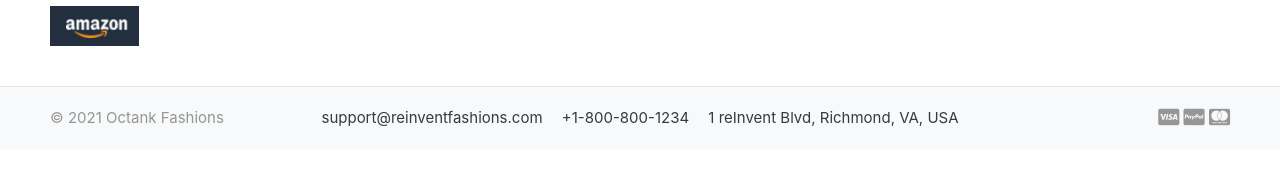
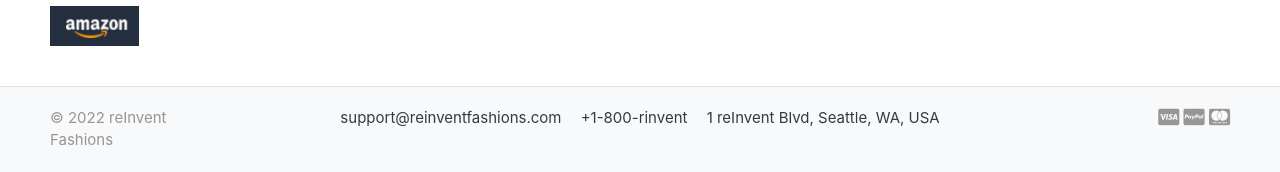
Before and after one commit to aws-samples/ack-rds-gitops-workshop, a Flask app: template apps/src/webapp/app/general/templates/general/index.html in a window 1280 px wide. Shown: the part 1221-1393 px from the top of the page. Before the commit the page ends 1347 px from the top, so only its background shows below. Run offline with Flask 2, Linux system fonts and the light colour scheme; the template is opened without the code that fills it, so the values that code supplies are empty; some libraries are stand-ins or nearby versions; some web fonts are replaced.

Commit message:
Changes to README.md, banner

```diff
--- a/apps/src/webapp/app/general/templates/general/index.html
+++ b/apps/src/webapp/app/general/templates/general/index.html
@@ -178,12 +178,12 @@
 
     <section class="footer-bottom row">
       <div class="col-md-2">
-        <p class="text-muted"> &copy 2021 Octank Fashions </p>
+        <p class="text-muted"> &copy 2022 reInvent Fashions </p>
       </div>
       <div class="col-md-8 text-md-center">
         <span  class="px-2">support@reinventfashions.com</span>
-        <span  class="px-2">+1-800-800-1234</span>
-        <span  class="px-2">1 reInvent Blvd, Richmond, VA, USA</span>
+        <span  class="px-2">+1-800-rinvent</span>
+        <span  class="px-2">1 reInvent Blvd, Seattle, WA, USA</span>
       </div>
       <div class="col-md-2 text-md-right text-muted">
         <i class="fab fa-lg fa-cc-visa"></i>
```
Also changed, not shown: README.md, 1 other file.
